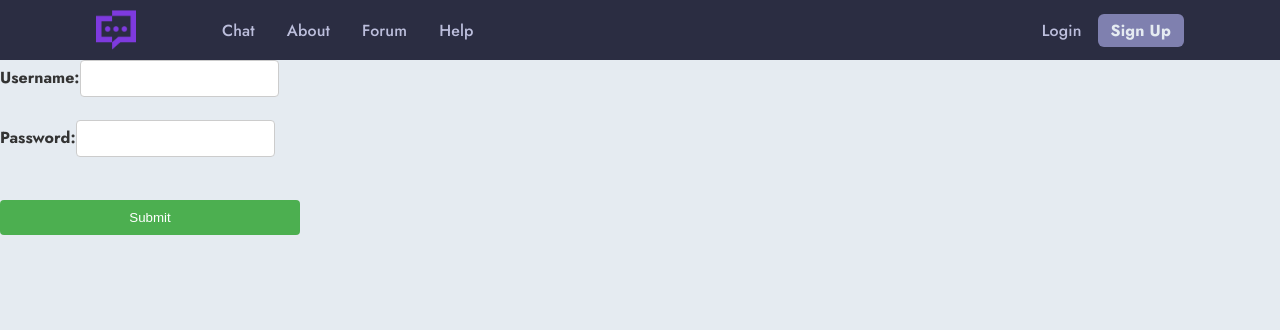
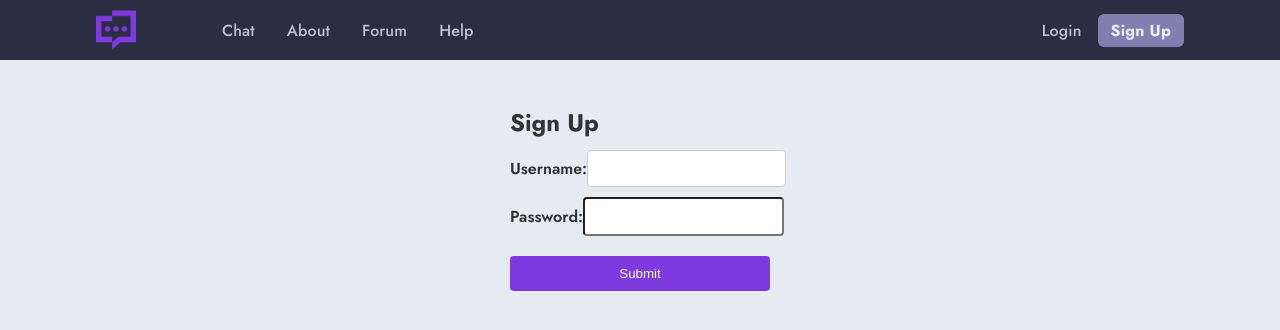
Before and after one commit to 11acc/debatebot-front, a React (Create React App) app: page /signup in a window 1280 px wide. Shown: the top 330 px of the page. Built offline with nearby package versions, Linux system fonts and the light colour scheme.

Commit message:
login signup -> func prog
Refactored login and signup code into using funcitonal programming NOT classes

Css changes as well

```diff
--- a/src/App.js
+++ b/src/App.js
@@ -40,4 +40,3 @@ export default App;
 
 
 // threadpage
-// login/singup?
--- a/src/pages/LoginPage/LoginPage.css
+++ b/src/pages/LoginPage/LoginPage.css
@@ -1,36 +1,39 @@
-/* loginpage.css */
 
-form {
+.logsing_contain {
+    width: 300px;
     display: flex;
     flex-direction: column;
-    width: 300px;
-    margin: 0 auto;
     padding: 20px;
-    border: 1px solid #ccc;
+    margin: 25px auto 0 auto;
     border-radius: 4px;
 }
-
-  label {
-    font-weight: bold;
-    margin: 10px 0;
+.logsing_title {
+    padding-bottom: 10px;
+}
+.log_inpt {
+    display: flex;
+    align-items: center;
+    padding-bottom: 10px;
+    font-weight: 600;
 }
 
-  input[type="text"], input[type="password"] {
+input[type="text"]
+, input[type="password"] {
     padding: 10px;
-    border: 1px solid #ccc;
     border-radius: 4px;
+    box-shadow: none;
 }
 
-  input[type="submit"] {
-    margin-top: 20px;
+.log_sub {
     padding: 10px;
+    margin-top: 10px;
+    background-color: var(--dual);
+    color: var(--white);
     border: none;
     border-radius: 4px;
-    background-color: #4CAF50;
-    color: white;
     cursor: pointer;
+    transition: .15s;
 }
-
-  input[type="submit"]:hover {
-    background-color: #45a049;
+.log_sub:hover {
+    background-color: var(--dual_d);
 }
--- a/src/pages/LoginPage/LoginPage.js
+++ b/src/pages/LoginPage/LoginPage.js
@@ -1,59 +1,59 @@
 
-import React, { Component } from 'react';
+import React, { useState } from 'react';
 
 import Navbar from '../../components/Navbar/Navbar';
 
 import './LoginPage.css';
 
-class LoginPage extends Component {
-    constructor(props) {
-            super(props);
-            this.state = {
-            username: '',
-            password: ''
+const LoginPage = () => {
+    const [username, setUsername] = useState('');
+    const [password, setPassword] = useState('');
+
+    const handleInputChange = (event) => {
+        const { name, value } = event.target;
+        if (name === 'username') {
+            setUsername(value);
+        } else if (name === 'password') {
+            setPassword(value);
+        }
     };
-    }
 
-    handleInputChange = (event) => {
-        this.setState({
-            [event.target.name]: event.target.value
-        });
-    }
-
-    handleSubmit = (event) => {
+    const handleSubmit = (event) => {
         event.preventDefault();
-        const { username, password } = this.state;
 
         const storedUsername = localStorage.getItem('username');
         const storedPassword = localStorage.getItem('password');
 
         if (username === storedUsername && password === storedPassword) {
             console.log('Login successful');
+            alert("Login successful");
         } else {
             console.log('Invalid username or password');
+            alert("Invalid username or password");
         }
-    }
+    };
 
-    render() {
     return (
         <>
             <Navbar />
-                <form onSubmit={this.handleSubmit}>
-                    <label>
+            <form className='logsing_contain' onSubmit={handleSubmit}>
+                <h2 className='logsing_title'>
+                    Login
+                </h2>
+                <div className='log_inpt'>
                     Username:
-                        <input type="text" name="username" onChange={this.handleInputChange} />
-                    </label>
-                    <br />
-                    <label>
+                    <div className='space'></div>
+                    <input type="text" name="username" value={username} onChange={handleInputChange} />
+                </div>
+                <div className='log_inpt'>
                     Password:
-                        <input type="password" name="password" onChange={this.handleInputChange} />
-                    </label>
-                    <br />
-                    <input type="submit" value="Submit" />
+                    <div className='space'></div>
+                    <input type="password" name="password" value={password} onChange={handleInputChange} />
+                </div>
+                <input className='log_sub' type={"submit"} value={"Submit"} />
             </form>
         </>
     );
-    }
-}
+};
 
 export default LoginPage;
--- a/src/pages/SignupPage/SignupPage.css
+++ /dev/null
@@ -1,36 +0,0 @@
-/* styles.css */
-
-form {
-    display: flex;
-    flex-direction: column;
-    width: 300px;
-    margin: 0 auto;
-    padding: 20px;
-    border: 1px solid #ccc;
-    border-radius: 4px;
-  }
-
-  label {
-    font-weight: bold;
-    margin: 10px 0;
-  }
-
-  input[type="text"], input[type="password"] {
-    padding: 10px;
-    border: 1px solid #ccc;
-    border-radius: 4px;
-  }
-
-  input[type="submit"] {
-    margin-top: 20px;
-    padding: 10px;
-    border: none;
-    border-radius: 4px;
-    background-color: #4CAF50;
-    color: white;
-    cursor: pointer;
-  }
-
-  input[type="submit"]:hover {
-    background-color: #45a049;
-  }
--- a/src/pages/SignupPage/SignupPage.js
+++ b/src/pages/SignupPage/SignupPage.js
@@ -1,67 +1,67 @@
 
-import React, { Component } from 'react';
+import React, { useState } from 'react';
 
 import Navbar from '../../components/Navbar/Navbar';
 
-import './SignupPage.css';
+import '../LoginPage/LoginPage.css';
 
-class SignUpPage extends Component {
-    constructor(props) {
-        super(props);
-        this.state = {
-        username: '',
-        password: ''
+const SignUpPage = () => {
+    const [username, setUsername] = useState('');
+    const [password, setPassword] = useState('');
+
+    const handleInputChange = (event) => {
+        const { name, value } = event.target;
+        if (name === 'username') {
+            setUsername(value);
+        } else if (name === 'password') {
+            setPassword(value);
+        }
     };
-    }
 
-    handleInputChange = (event) => {
-        this.setState({
-        [event.target.name]: event.target.value
-        });
-    }
-
-    handleSubmit = (event) => {
+    const handleSubmit = (event) => {
         event.preventDefault();
-        const { username, password } = this.state;
 
         if (username.length < 4 || username.length > 18) {
             console.log('Username must be between 4 and 18 characters');
+            alert('Username must be between 4 and 18 characters');
             return;
         }
 
         if (password.length < 4 || password.length > 18) {
             console.log('Password must be between 4 and 18 characters');
+            alert('Password must be between 4 and 18 characters');
             return;
         }
 
-        // Store the username and password in local storage
         localStorage.setItem('username', username);
         localStorage.setItem('password', password);
 
         console.log('Username: ' + username);
         console.log('Password: ' + password);
-    }
+        alert('Sign Up complete!');
+    };
 
-    render() {
     return (
         <>
             <Navbar />
-                <form onSubmit={this.handleSubmit}>
-                    <label>
+            <form className='logsing_contain' onSubmit={handleSubmit}>
+                <h2 className='logsing_title'>
+                    Sign Up
+                </h2>
+                <div className='log_inpt'>
                     Username:
-                        <input type="text" name="username" onChange={this.handleInputChange} />
-                    </label>
-                    <br />
-                    <label>
+                    <div className='space'></div>
+                    <input type="text" name="username" value={username} onChange={handleInputChange} />
+                </div>
+                <div className='log_inpt'>
                     Password:
-                        <input type="password" name="password" onChange={this.handleInputChange} />
-                    </label>
-                    <br />
-                    <input type="submit" value="Submit" />
+                    <div className='space'></div>
+                    <input type="password" name="password" value={password} onChange={handleInputChange} />
+                </div>
+                <input className='log_sub' type={"submit"} value={"Submit"} />
             </form>
         </>
     );
-    }
-}
+};
 
 export default SignUpPage;
--- a/src/styles/root.css
+++ b/src/styles/root.css
@@ -41,6 +41,7 @@
 
     --dual: #7e3ade;
     --dual_l: #a968f1;
+    --dual_d: #4f19b0;
 
     --text_color: var(--black);
     --background_color: var(--ll_grey);
```
Lines whose indentation alone changed are shown as unchanged.
